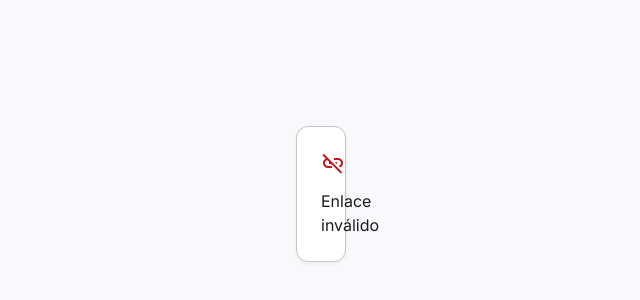
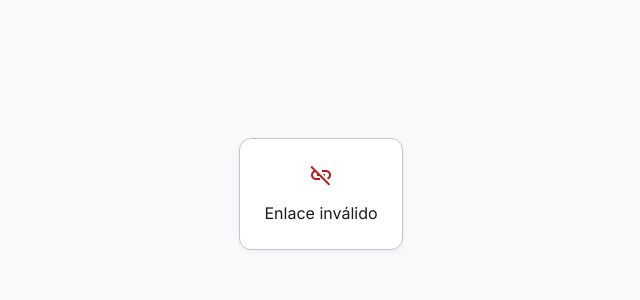
Before and after one commit to Dan18eP/PayMe, a React (Vite) app in the folder frontend/: page /sign-agreement in a window 1280 px wide. Shown: the part 206-506 px from the top of the page, without its empty margins (319-959 px from the left). Built offline with nearby package versions, Linux system fonts and the light colour scheme.

Commit message:
fix: max-w-[400px] en SignAgreementPage

```diff
--- a/frontend/src/pages/SignAgreementPage.tsx
+++ b/frontend/src/pages/SignAgreementPage.tsx
@@ -40,7 +40,7 @@ export function SignAgreementPage() {
   if (!token) {
     return (
       <div className="min-h-screen bg-surface flex items-center justify-center p-sm">
-        <div className="bg-surface-container-lowest border border-outline-variant rounded-xl p-lg shadow-card text-center max-w-md">
+        <div className="bg-surface-container-lowest border border-outline-variant rounded-xl p-lg shadow-card text-center max-w-[400px]">
           <span className="material-symbols-outlined text-[48px] text-error">link_off</span>
           <p className="text-body-md text-on-surface mt-sm">Enlace inválido</p>
         </div>
@@ -59,7 +59,7 @@ export function SignAgreementPage() {
   if (success) {
     return (
       <div className="min-h-screen bg-surface flex items-center justify-center p-sm">
-        <div className="bg-surface-container-lowest border border-outline-variant rounded-xl p-lg shadow-card text-center max-w-md">
+        <div className="bg-surface-container-lowest border border-outline-variant rounded-xl p-lg shadow-card text-center max-w-[400px]">
           <span className="material-symbols-outlined text-[48px] text-tertiary" style={{ fontVariationSettings: "'FILL' 1" }}>check_circle</span>
           <h2 className="text-title-lg text-on-surface mt-sm">¡Acuerdo firmado!</h2>
           <p className="text-body-sm text-on-surface-variant mt-xs">Gracias, {signerName}. Tu compromiso ha sido registrado.</p>
@@ -71,7 +71,7 @@ export function SignAgreementPage() {
   if (error && !agreement) {
     return (
       <div className="min-h-screen bg-surface flex items-center justify-center p-sm">
-        <div className="bg-surface-container-lowest border border-outline-variant rounded-xl p-lg shadow-card text-center max-w-md">
+        <div className="bg-surface-container-lowest border border-outline-variant rounded-xl p-lg shadow-card text-center max-w-[400px]">
           <span className="material-symbols-outlined text-[48px] text-error">error</span>
           <p className="text-body-md text-on-surface mt-sm">{error}</p>
         </div>
```
